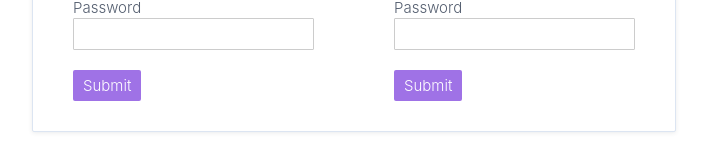
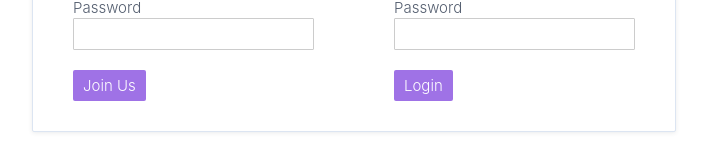
Before and after one commit to mdmsh02/angularproultimate, an Angular app: page / in a window 1280 px wide. Shown: the part 208-368 px from the top of the page, without its empty margins (18-725 px from the left). Built offline with nearby package versions, Linux system fonts and the light colour scheme.

Commit message:
implemented injecton slots by using select attribute on ngcontent to select appropriate nodes to be content projected

```diff
--- a/src/app/app.component.html
+++ b/src/app/app.component.html
@@ -1,8 +1,14 @@
 <div>
   <app-auth-form (submitted)="createUser($event)">
     <h3>Create account</h3>
+    <button type="submit">
+          Join Us
+    </button>
   </app-auth-form>
   <app-auth-form (submitted)="loginUser($event)">
     <h3>Login</h3>
+    <button type="submit">
+          Login
+    </button>
   </app-auth-form>
 </div>
--- a/src/app/auth-form/auth-form.component.html
+++ b/src/app/auth-form/auth-form.component.html
@@ -1,6 +1,6 @@
 <div>
   <form (ngSubmit)="onSubmit(form.value)" #form="ngForm">
-    <ng-content></ng-content>
+    <ng-content select="h3"></ng-content>
     <label>
           Email address
           <input type="email" name="email" ngModel>
@@ -9,8 +9,6 @@
           Password
           <input type="password" name="password" ngModel>
         </label>
-    <button type="submit">
-          Submit
-        </button>
+    <ng-content select="button"></ng-content>
   </form>
 </div>
```
